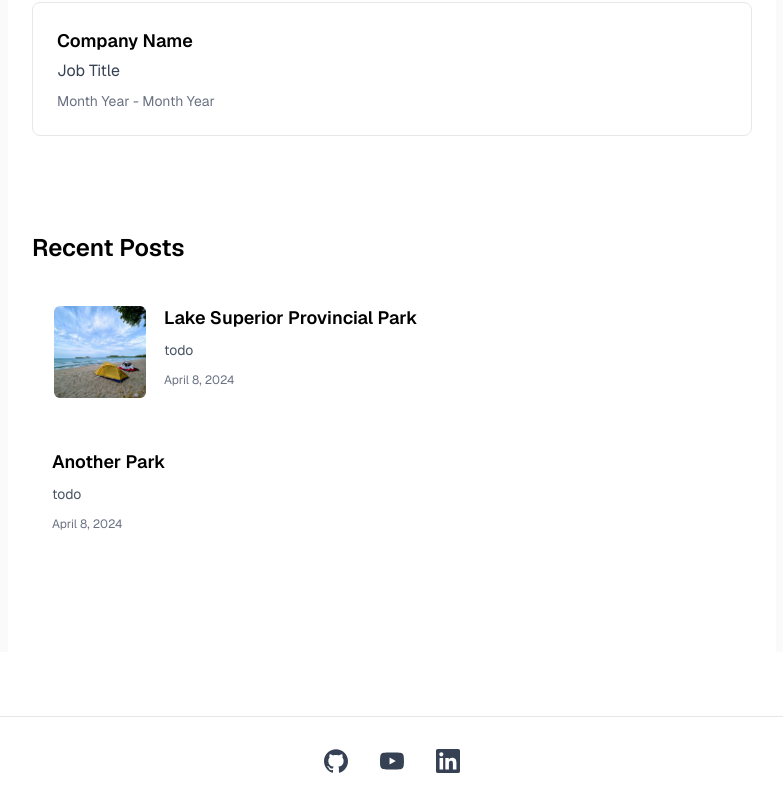
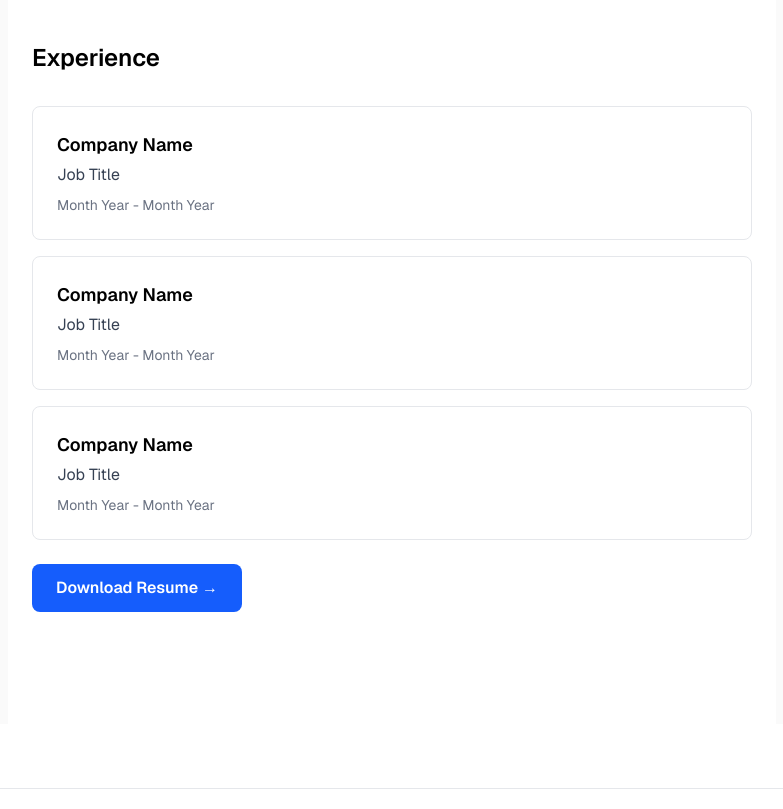
Before and after one commit to ErinCGallagher/personal-nextjs-website, a Next.js app: page / in a window 1280 px wide. Shown: the part 1626-2435 px from the top of the page, without its empty margins (248-1031 px from the left). Built offline with nearby package versions, Linux system fonts and the light colour scheme.

Commit message:
add resume download button

```diff
--- a/app/components/experience.tsx
+++ b/app/components/experience.tsx
@@ -40,6 +40,15 @@ export function Experience() {
           </div>
         ))}
       </div>
+      <div className="mt-6">
+        <a
+          href="/resume.pdf"
+          download="Erin_Gallagher_Resume.pdf"
+          className="inline-block px-6 py-3 bg-blue-600 hover:bg-blue-700 text-white font-semibold rounded-lg transition-colors"
+        >
+          Download Resume →
+        </a>
+      </div>
     </section>
   );
 }
--- a/app/components/recent-posts.tsx
+++ b/app/components/recent-posts.tsx
@@ -17,7 +17,7 @@ export function RecentPosts() {
   return (
     <section className="w-full py-12">
       <h2 className="text-2xl font-semibold text-black dark:text-white mb-8">
-        Recent Posts
+        Recent Blog Posts
       </h2>
 
       {recentPosts.length > 0 ? (
--- a/app/page.tsx
+++ b/app/page.tsx
@@ -42,8 +42,8 @@ export default function Home() {
 
       <main className="flex w-full max-w-3xl mx-auto flex-col items-center justify-between py-16 px-4 sm:px-6 bg-white dark:bg-black">
         <About />
+        <RecentPosts />
         <Experience />
-        <RecentPosts />
       </main>
     </div>
   );
```
Also changed, not shown: 1 other file (tests, documents, lock files or other folders).
